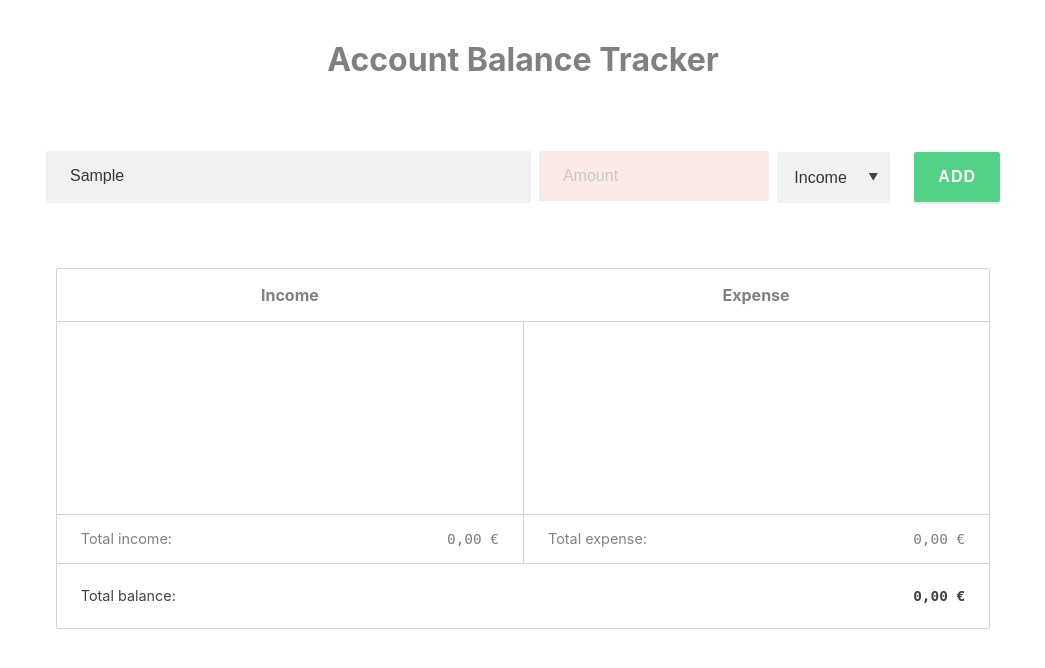
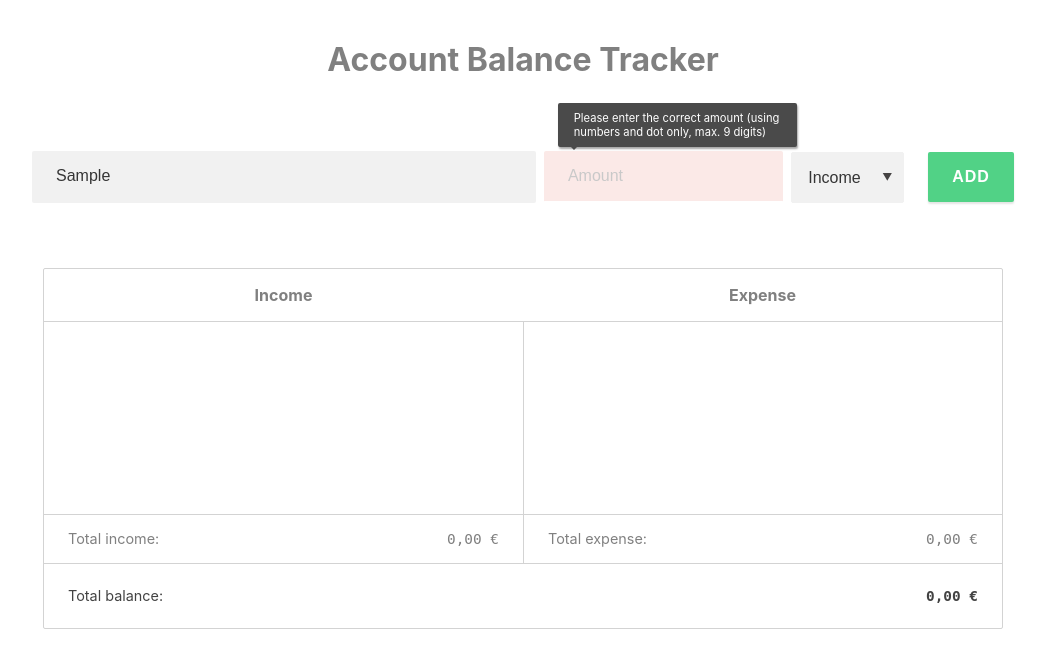
Before and after one commit to upretirachita/1.3.-Account-Balance-Tracker-React, a React (Create React App) app: page / in a window 1280 px wide. Both pictures are taken after typing "Sample", "Sample" into the empty fields and a click on the button "ADD". Shown: the top 668 px of the page, without its empty margins (117-1162 px from the left). Built offline with nearby package versions, Linux system fonts and the light colour scheme; what webfontloader would draw is missing.

Commit message:
Refactoring

```diff
--- a/src/App.css
+++ b/src/App.css
@@ -38,7 +38,7 @@ h1 {
 }
 
 .main {
-  width: 73%;
+  width: 75%;
   display: flex;
   flex-wrap: wrap;
   margin: 0 auto;
--- a/src/App.js
+++ b/src/App.js
@@ -7,7 +7,6 @@ import "./App.css";
 // *************** TO DO ******************
 //  - add edit function
 //  - use reduce in calculating balance
-//  - add prop types
 // ********************************* HELPER FUNCTIONS *********************************
 
 function numbersWithZero(number) {
@@ -73,24 +72,20 @@ class App extends Component {
     amount: "", // user input
     amountInput: "",
     typeOfEntry: "income", // selection 'income' or 'expense'
-    classNameDescrSpan: "invisible", // opposite is 'visibleDescr'
-    classNameAmntSpan: "invisible", // opposite is 'visibleAmnt'
-    classNameDescrInput: "default", // opposite is 'red'
-    classNameAmntInput: "default" // opposite is 'red'
+    descriptionValid: true,
+    amountValid: true
   };
 
   getDescription = e => {
-    if (e.target.value.length <= 16) {
+    if (e.target.value.length <= 17) {
       this.setState({
         description: e.target.value.toString(),
-        classNameDescrSpan: "invisible",
-        classNameDescrInput: "default"
+        descriptionValid: true
       });
     } else {
       this.setState({
         description: "",
-        classNameDescrSpan: "visibleDescr",
-        classNameDescrInput: "red"
+        descriptionValid: false
       });
     }
   };
@@ -106,15 +101,13 @@ class App extends Component {
       this.setState({
         amountInput: "",
         amount: "",
-        classNameAmntSpan: "visibleAmnt",
-        classNameAmntInput: "red"
+        amountValid: false
       });
     } else {
       this.setState({
         amountInput: e.target.value,
         amount: parseFloat(e.target.value),
-        classNameAmntSpan: "invisible",
-        classNameAmntInput: "default"
+        amountValid: true
       });
     }
   };
@@ -143,7 +136,6 @@ class App extends Component {
         income: newIncome,
         amountInput: "",
         amount: "",
-        amField: "",
         description: "",
         totalIncome: this.state.totalIncome + this.state.amount,
         balance: this.state.balance + this.state.amount
@@ -169,7 +161,6 @@ class App extends Component {
         expense: newExpense,
         amountInput: "",
         amount: "",
-        amField: "",
         description: "",
         totalExpense: this.state.totalExpense + this.state.amount,
         balance: this.state.balance - this.state.amount
@@ -178,20 +169,16 @@ class App extends Component {
       putInLocalStorage(newExpense, "expense");
     } else if (this.state.amount === "" && this.state.description !== "") {
       this.setState({
-        classNameAmntSpan: "visible",
-        classNameAmntInput: "red"
+        amountValid: false
       });
     } else if (this.state.amount !== "" && this.state.description === "") {
       this.setState({
-        classNameDescrSpan: "visibleDescr",
-        classNameDescrInput: "red"
+        descriptionValid: false
       });
     } else {
       this.setState({
-        classNameDescrSpan: "visibleDescr",
-        classNameDescrInput: "red",
-        classNameAmntSpan: "visibleAmnt",
-        classNameAmntInput: "red"
+        descriptionValid: false,
+        amountValid: false
       });
     }
   };
@@ -241,10 +228,9 @@ class App extends Component {
       number.substring(number.length - index, number.length)
     );
   };
-  // returns the wanted number as a string with
+  // returns the wanted number as a string with comma for decimal space and dot for thousand, million etc.
   beautifyNumber = number => {
     let numToStr = number.toString();
-
     let numWithComma =
       numToStr.substring(0, numToStr.length - 3) +
       "," +
@@ -283,11 +269,9 @@ class App extends Component {
         <header>
           <h1>Account Balance Tracker</h1>
           <InputContainer
-            classNameDescrSpan={this.state.classNameDescrSpan}
-            classNameAmntSpan={this.state.classNameAmntSpan}
-            classNameDescrInput={this.state.classNameDescrInput}
+            descriptionValid={this.state.descriptionValid}
+            amountValid={this.state.amountValid}
             getDescription={this.getDescription}
-            classNameAmntInput={this.state.classNameAmntInput}
             getAmount={this.getAmount}
             getTransactionType={this.getTransactionType}
             addEntry={this.addEntry}
@@ -305,7 +289,7 @@ class App extends Component {
             data={this.state.income}
             deleteEntry={this.deleteEntry}
             beautifyNumber={this.beautifyNumber}
-            idForTotalContainer="incometc"
+            totalContainerId="total-income"
           />
 
           <EntryContainer
@@ -316,7 +300,7 @@ class App extends Component {
             data={this.state.expense}
             deleteEntry={this.deleteEntry}
             beautifyNumber={this.beautifyNumber}
-            idForTotalContainer="expensetc"
+            totalContainerId="total-expense"
           />
 
           <Balance
--- a/src/components/EntryContainer.css
+++ b/src/components/EntryContainer.css
@@ -32,7 +32,7 @@
 
 #income::-webkit-scrollbar-thumb,
 #expense::-webkit-scrollbar-thumb {
-  background-color: rgb(75, 73, 73);
+  background-color: rgb(111, 111, 111);
 }
 
 .added {
@@ -77,11 +77,11 @@
   color: rgb(67, 67, 67);
 }
 
-#incometc {
+#total-income {
   border-top: 1px solid var(--main-border-color);
 }
 
-#expensetc {
+#total-expense {
   border-left: 1px solid var(--main-border-color);
   border-radius: 0;
   border-top: 1px solid var(--main-border-color);
--- a/src/components/EntryContainer.js
+++ b/src/components/EntryContainer.js
@@ -28,7 +28,7 @@ const EntryContainer = props => {
         ))}
       </div>
 
-      <div className="total-container" id={props.idForTotalContainer}>
+      <div className="total-container" id={props.totalContainerId}>
         <span>{props.total}</span>
         <span id="total">
           {(props.name === "Expense" && props.totalAmount > 0 ? "-" : "") +
--- a/src/components/InputContainer.css
+++ b/src/components/InputContainer.css
@@ -1,6 +1,6 @@
 #input-container {
   height: fit-content;
-  width: 95%;
+  width: 98.5%;
   display: flex;
   flex-wrap: wrap;
   justify-content: center;
--- a/src/components/InputContainer.js
+++ b/src/components/InputContainer.js
@@ -8,22 +8,20 @@ import AddButton from "./AddButton";
 
 const Header = props => {
   let descriptionSpan;
-  if (props.classNameDescrSpan === "visibleDescr") {
+  if (!props.descriptionValid) {
     descriptionSpan = (
       <Tooltip
         id="description-message"
-        className={props.classNameDescrSpan}
-        text="Please enter the description of your entry (max 16 charecters)"
+        text="Please enter the description of your entry (max 17 charecters)"
       />
     );
   }
 
   let amountSpan;
-  if (props.classNameAmntSpan === "visibleAmnt") {
+  if (!props.amountValid) {
     amountSpan = (
       <Tooltip
         id="amount-message"
-        className={props.classNameAmntSpan}
         text="Please enter the correct amount (using numbers and dot only, max. 9 digits)"
       />
     );
@@ -40,7 +38,7 @@ const Header = props => {
         type="text"
         placeholder="Description"
         id="description"
-        className={props.classNameDescrInput}
+        className={props.descriptionValid ? "default" : "red"}
         getValue={props.getDescription}
         inputValue={props.description}
       />
@@ -49,7 +47,7 @@ const Header = props => {
         type="text"
         placeholder="Amount"
         id="amount"
-        className={props.classNameAmntInput}
+        className={props.amountValid ? "default" : "red"}
         getValue={props.getAmount}
         inputValue={props.amountInput}
       />
--- a/src/components/Tooltip.css
+++ b/src/components/Tooltip.css
@@ -8,7 +8,7 @@
   text-align: left;
   font-size: 0.7rem;
   color: rgb(255, 255, 255);
-  left: 9.9%;
+  left: 10.2%;
   top: -2.1rem;
 }
 
@@ -22,19 +22,17 @@
   text-align: left;
   font-size: 0.7rem;
   color: rgb(255, 255, 255);
-  left: 52.5%;
+  left: 52.9%;
   top: -3rem;
 }
 
-.visibleDescr,
-.visibleAmnt {
+.visible {
   background: rgb(74, 74, 74);
-  position: relative;
   box-shadow: 1px 2px 2px rgba(128, 128, 128, 0.697);
   border-radius: 2px;
 }
 
-.visibleDescr::after {
+#description-message::after {
   content: "";
   position: absolute;
   display: block;
@@ -48,7 +46,7 @@
   left: 10px;
 }
 
-.visibleAmnt::after {
+#amount-message::after {
   content: "";
   position: absolute;
   display: block;
--- a/src/components/Tooltip.js
+++ b/src/components/Tooltip.js
@@ -4,7 +4,7 @@ import "./Tooltip.css";
 
 const Tooltip = props => {
   return (
-    <span id={props.id} className={props.className}>
+    <span id={props.id} className="visible">
       {props.text}
     </span>
   );
@@ -14,6 +14,5 @@ export default Tooltip;
 
 Tooltip.propTypes = {
   id: PropTypes.string,
-  className: PropTypes.string,
   text: PropTypes.string
 };
```
